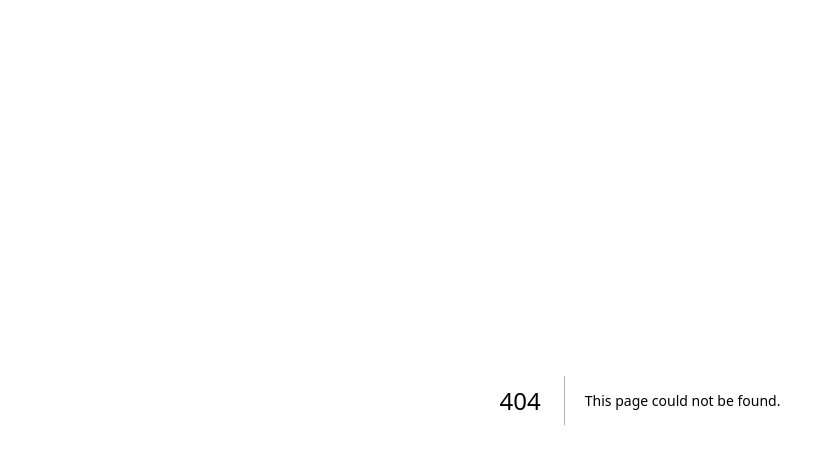
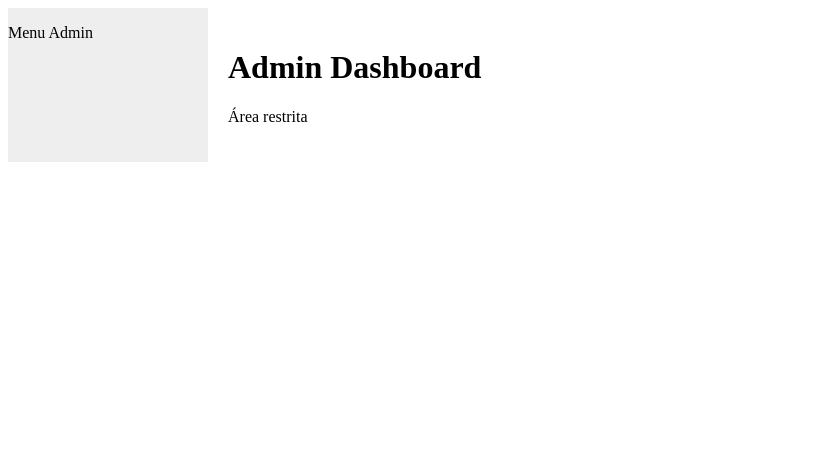
Before and after one commit to eduardoafonso/rv-estrategia, a Next.js app: page /admin in a window 1280 px wide. Before the commit this address had no page. Shown: the top 464 px of the page, without its empty margins (0-835 px from the left). Built offline with nearby package versions, Linux system fonts and the light colour scheme.

Commit message:
Área admin

```diff
--- /dev/null
+++ b/app/admin/layout.tsx
@@ -0,0 +1,15 @@
+export default function AdminLayout({
+    children,
+}: {
+    children: React.ReactNode;
+}) {
+    return (
+        <div style={{ display: "flex" }}>
+            <aside style={{ width: 200, background: "#eee" }}>
+                <p>Menu Admin</p>
+            </aside>
+
+            <main style={{ padding: 20 }}>{children}</main>
+        </div>
+    );
+}
--- /dev/null
+++ b/app/admin/page.tsx
@@ -0,0 +1,8 @@
+export default function AdminPage() {
+  return (
+    <div>
+      <h1>Admin Dashboard</h1>
+      <p>Área restrita</p>
+    </div>
+  );
+}
```
